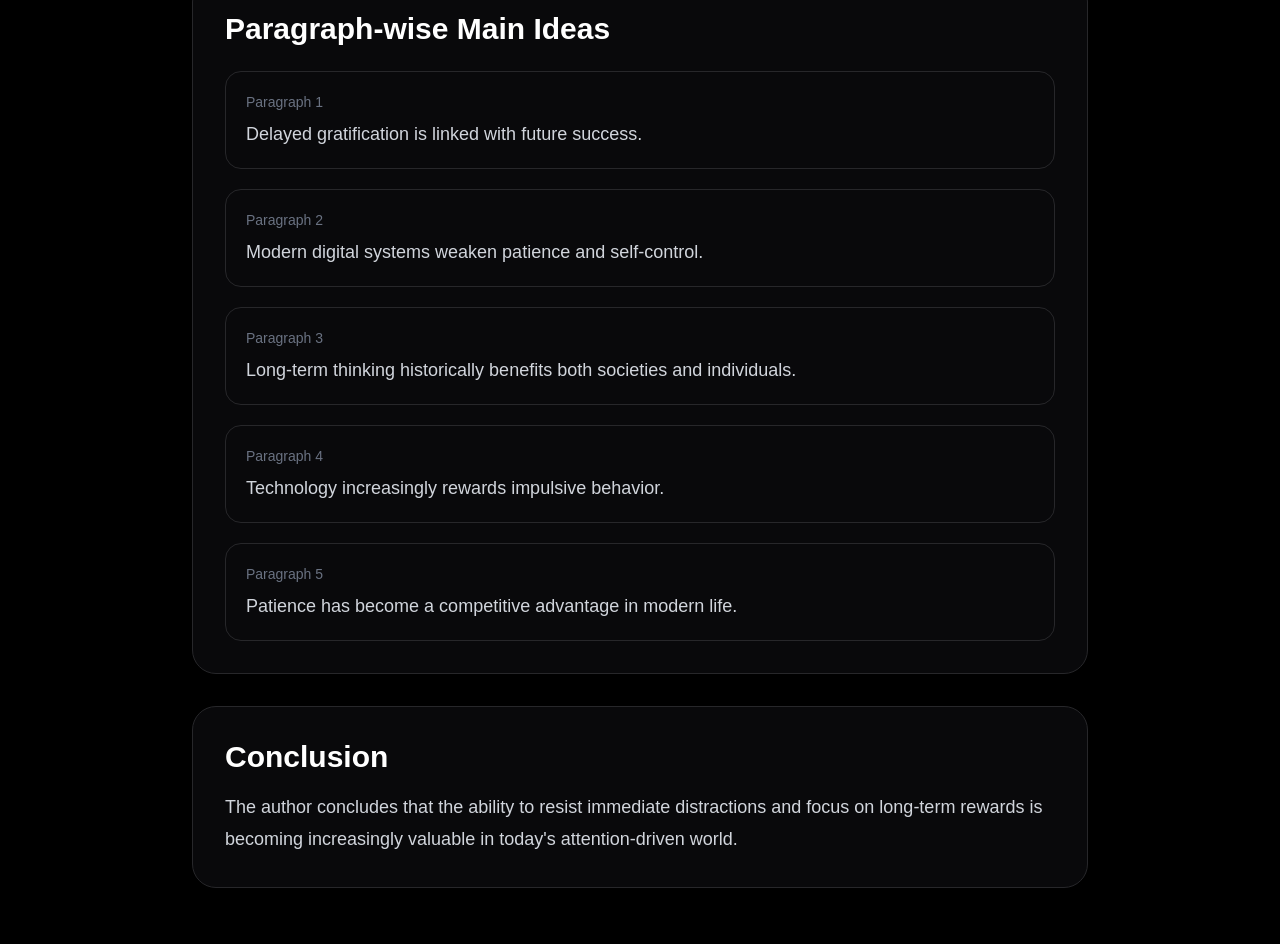
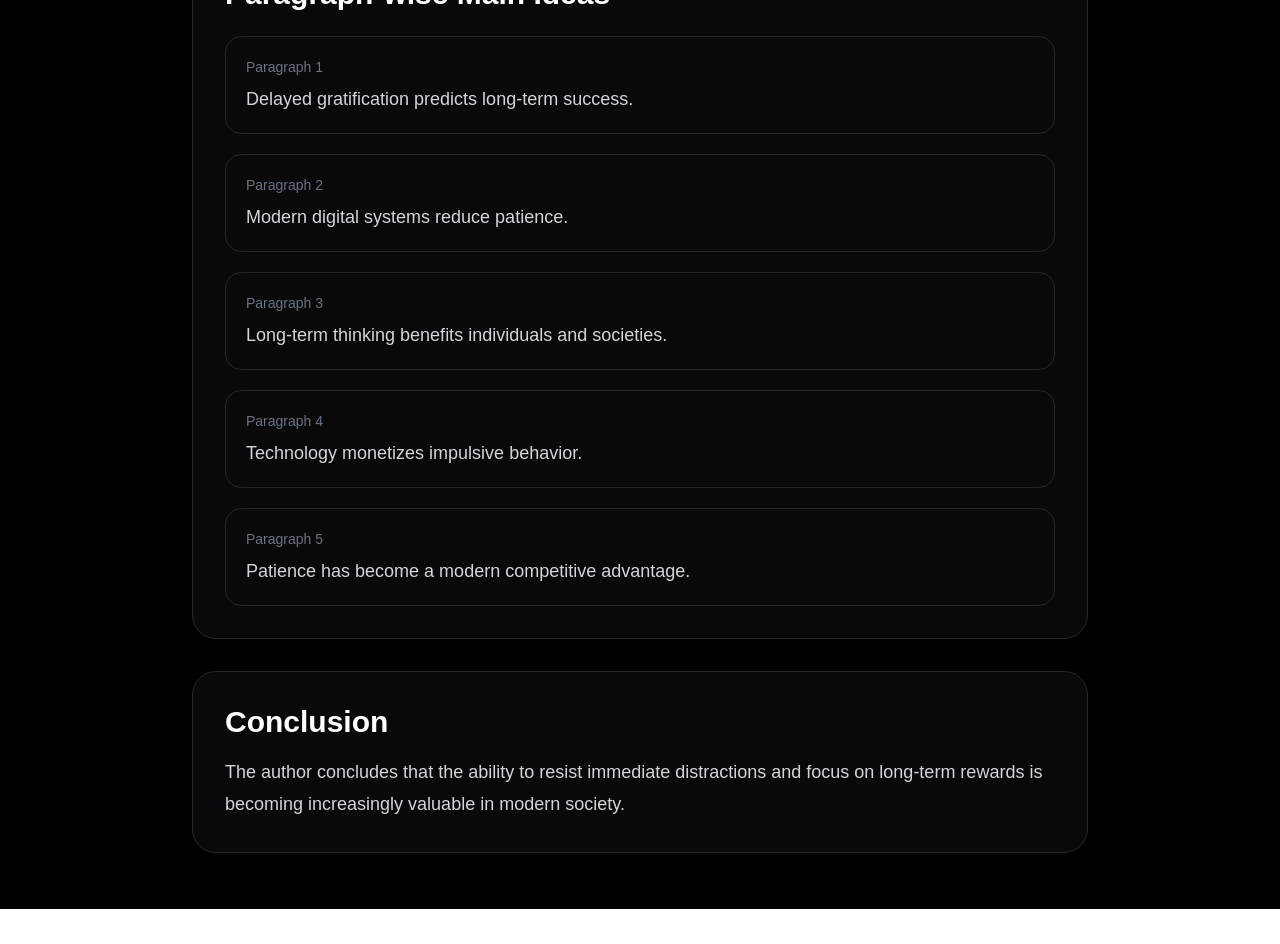
Before and after one commit to Parida-Prince/articles-daily-plus-web, a Next.js app: page /article/1 in a window 1280 px wide. Shown: the part 2100-3044 px from the top of the page. After the commit the page ends 3009 px from the top, so only its background shows below. Built offline with nearby package versions, Linux system fonts and the light colour scheme.

Commit message:
fix article data

```diff
--- a/data/daily.ts
+++ b/data/daily.ts
@@ -1,13 +1,16 @@
 export const dailyArticles = [
   {
     id: 1,
+
     title: "The Psychology of Delayed Gratification",
+
     category: "Psychology",
+
     readTime: "6 min read",
+
     premium: false,
 
-    content: `
-Delayed gratification has long been considered one of the strongest predictors of future success.
+    content: `Delayed gratification has long been considered one of the strongest predictors of future success.
 
 The ability to resist immediate pleasure in favor of long-term rewards requires not only discipline but also psychological maturity.
 
@@ -29,8 +32,7 @@ Technology companies, meanwhile, increasingly monetize impulsive behavior. Notif
 
 As a result, cultivating patience has become not merely a personal virtue but a competitive advantage in modern society.
 
-The broader implication is that future success may increasingly depend on one's ability to protect attention from environments optimized for distraction.
-`,
+The broader implication is that future success may increasingly depend on one's ability to protect attention from environments optimized for distraction.`,
 
     tone: "Analytical and reflective",
 
@@ -38,26 +40,29 @@ The broader implication is that future success may increasingly depend on one's
       "The passage explores how delayed gratification influences long-term success and why modern digital environments make patience increasingly difficult.",
 
     paragraphSummary: [
-      "Delayed gratification is linked with future success.",
-      "Modern digital systems weaken patience and self-control.",
-      "Long-term thinking historically benefits both societies and individuals.",
-      "Technology increasingly rewards impulsive behavior.",
-      "Patience has become a competitive advantage in modern life.",
+      "Delayed gratification predicts long-term success.",
+      "Modern digital systems reduce patience.",
+      "Long-term thinking benefits individuals and societies.",
+      "Technology monetizes impulsive behavior.",
+      "Patience has become a modern competitive advantage.",
     ],
 
     conclusion:
-      "The author concludes that the ability to resist immediate distractions and focus on long-term rewards is becoming increasingly valuable in today's attention-driven world.",
+      "The author concludes that the ability to resist immediate distractions and focus on long-term rewards is becoming increasingly valuable in modern society.",
   },
 
   {
     id: 2,
+
     title: "Why Attention Has Become the New Currency",
+
     category: "Technology",
+
     readTime: "7 min read",
+
     premium: true,
 
-    content: `
-In industrial economies, physical labor determined productivity. In digital economies, however, attention has emerged as the most valuable resource.
+    content: `In industrial economies, physical labor determined productivity. In digital economies, however, attention has emerged as the most valuable resource.
 
 Companies no longer compete merely for money; they compete for minutes, clicks, and psychological engagement.
 
@@ -75,8 +80,7 @@ Ironically, the individuals capable of deep focus are becoming disproportionatel
 
 The future workplace may therefore reward not multitasking, but rather the rare capacity for uninterrupted concentration.
 
-In this sense, attention is no longer simply a psychological faculty. It has become an economic asset.
-`,
+In this sense, attention is no longer simply a psychological faculty. It has become an economic asset.`,
 
     tone: "Critical and analytical",
 
@@ -84,14 +88,14 @@ In this sense, attention is no longer simply a psychological faculty. It has bec
       "The passage argues that attention has become the most valuable economic resource in digital societies.",
 
     paragraphSummary: [
-      "Digital economies prioritize attention over physical labor.",
-      "Social media platforms monetize engagement.",
-      "Algorithms encourage prolonged consumption.",
-      "Attention extraction has social consequences.",
-      "Deep focus is becoming economically valuable.",
+      "Digital economies prioritize attention.",
+      "Platforms monetize engagement.",
+      "Algorithms maximize retention.",
+      "Attention extraction affects society.",
+      "Deep focus is becoming valuable.",
     ],
 
     conclusion:
-      "The author concludes that attention is now an economic commodity and that individuals capable of sustained focus may hold a major advantage in future societies.",
+      "The author concludes that attention is now an economic commodity and sustained focus may become one of the most valuable skills in future societies.",
   },
 ];
```
